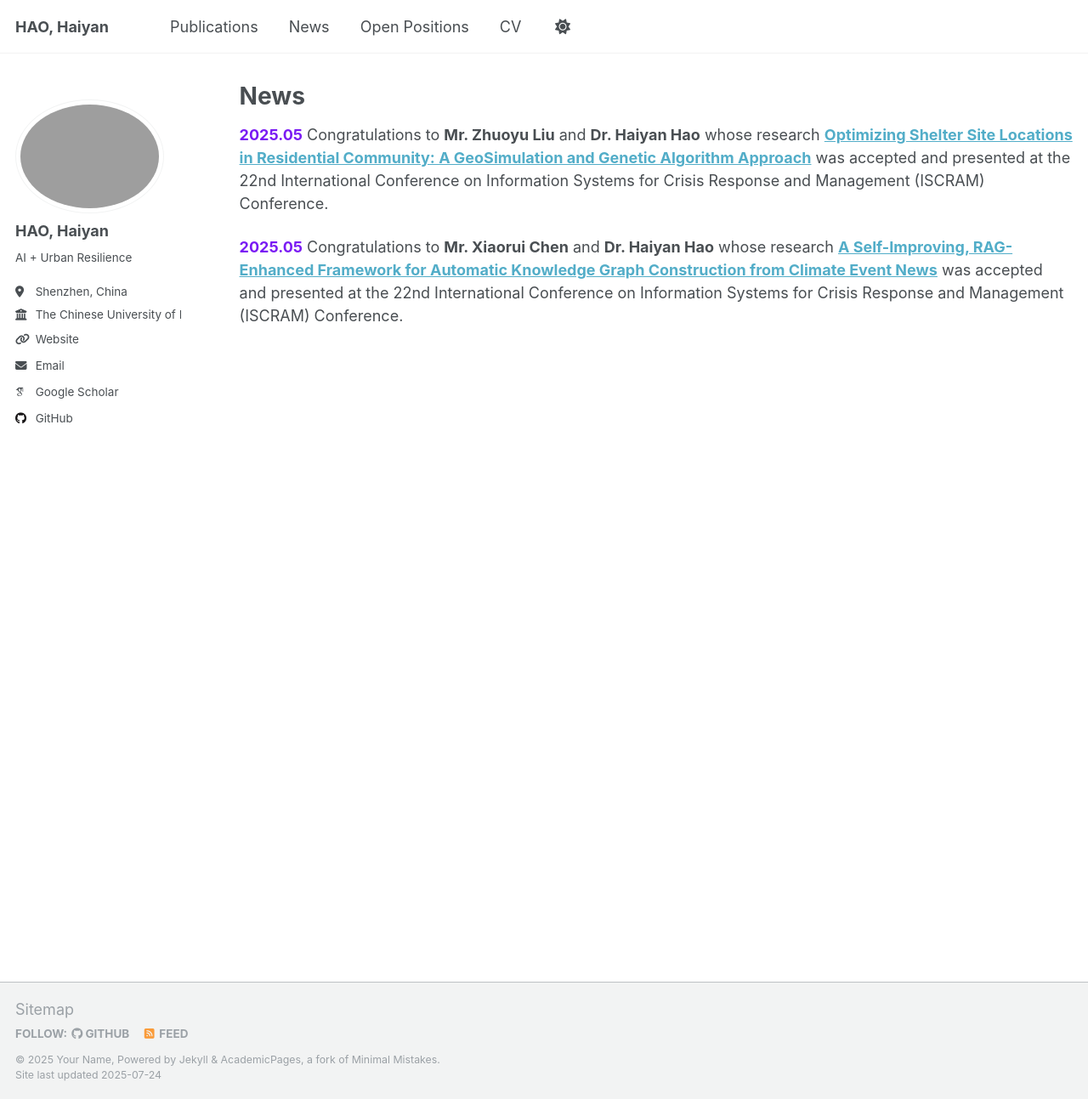
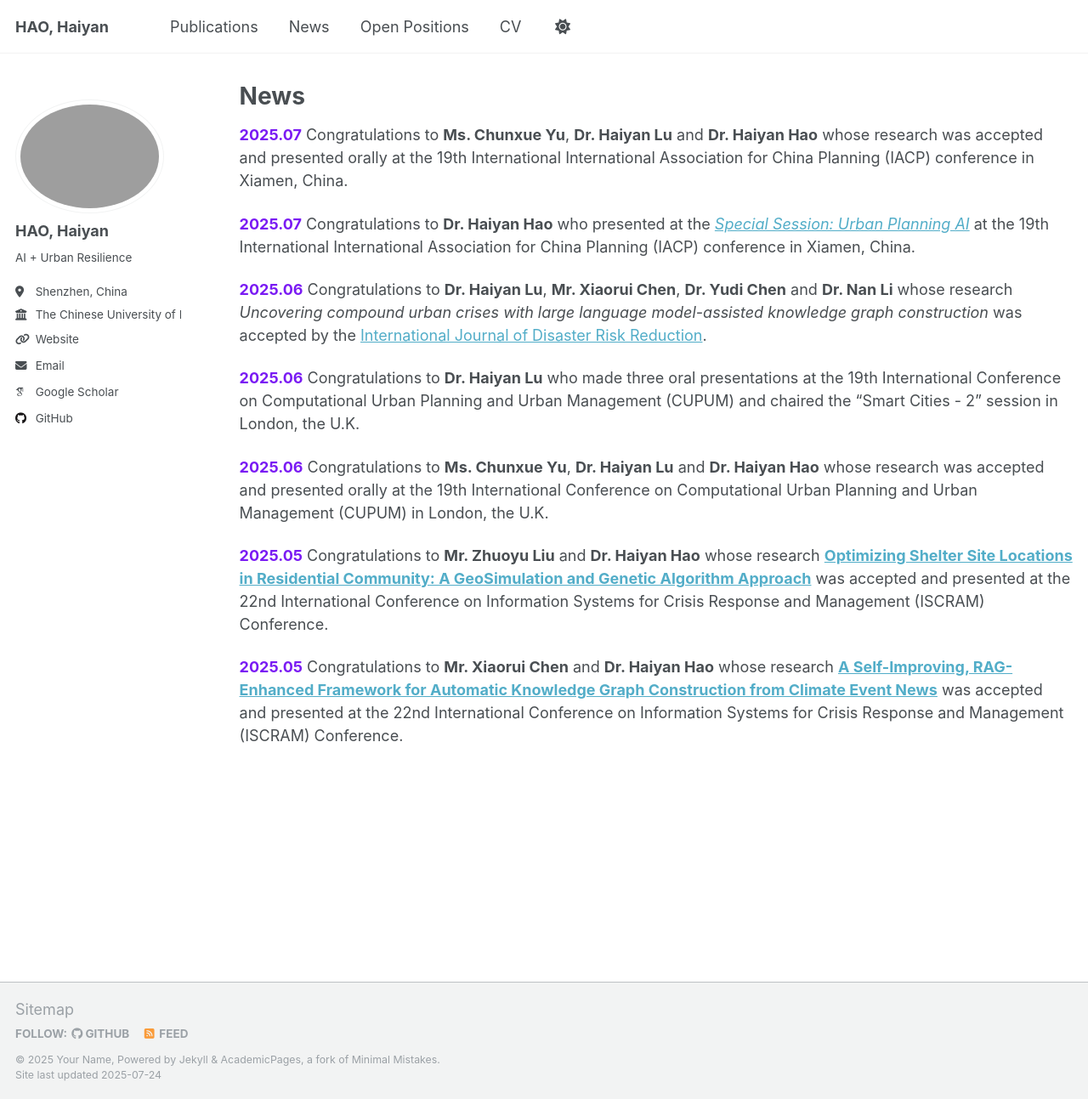
Before and after one commit to Haiyan-Hao/haiyan_hao, a Jekyll site: the page built from _pages/news.md, in a window 1280 px wide and 1293 px high. Shown: the whole window at 85% size. Built offline with Jekyll 4.4.1, drawn with Linux system fonts in a browser that asks for light colours; some web fonts are replaced.

Commit message:
Update news.md

```diff
--- a/_pages/news.md
+++ b/_pages/news.md
@@ -5,6 +5,16 @@ permalink: /news/
 author_profile: true
 ---
 
+**<font color="7a1bf3">2025.07</font>** Congratulations to **Ms. Chunxue Yu**, **Dr. Haiyan Lu** and **Dr. Haiyan Hao** whose research was accepted and presented orally at the 19th International International Association for China Planning (IACP) conference in Xiamen, China.
+
+**<font color="7a1bf3">2025.07</font>** Congratulations to **Dr. Haiyan Hao** who presented at the [*Special Session: Urban Planning AI*](https://mp.weixin.qq.com/s/5AAAUujGDOHbcvSrpja9aw) at the 19th International International Association for China Planning (IACP) conference in Xiamen, China.
+
+**<font color="7a1bf3">2025.06</font>** Congratulations to **Dr. Haiyan Lu**, **Mr. Xiaorui Chen**, **Dr. Yudi Chen** and **Dr. Nan Li** whose research *Uncovering compound urban crises with large language model-assisted knowledge graph construction* was accepted by the [International Journal of Disaster Risk Reduction](https://www.complexresilientcities.com/news/).
+
+**<font color="7a1bf3">2025.06</font>** Congratulations to **Dr. Haiyan Lu** who made three oral presentations at the 19th International Conference on Computational Urban Planning and Urban Management (CUPUM) and chaired the "Smart Cities - 2" session in London, the U.K.
+
+**<font color="7a1bf3">2025.06</font>** Congratulations to **Ms. Chunxue Yu**, **Dr. Haiyan Lu** and **Dr. Haiyan Hao** whose research was accepted and presented orally at the 19th International Conference on Computational Urban Planning and Urban Management (CUPUM) in London, the U.K.
+
 **<font color="7a1bf3">2025.05</font>** Congratulations to **Mr. Zhuoyu Liu** and **Dr. Haiyan Hao** whose research [**Optimizing Shelter Site Locations in Residential Community: A GeoSimulation and Genetic Algorithm Approach**](https://ojs.iscram.org/index.php/Proceedings/article/view/153) was accepted and presented at the 22nd International Conference on Information Systems for Crisis Response and Management (ISCRAM) Conference.
 
 **<font color="7a1bf3">2025.05</font>** Congratulations to **Mr. Xiaorui Chen** and **Dr. Haiyan Hao** whose research [**A Self-Improving, RAG-Enhanced Framework for Automatic Knowledge Graph Construction from Climate Event News**](https://ojs.iscram.org/index.php/Proceedings/article/view/154) was accepted and presented at the 22nd International Conference on Information Systems for Crisis Response and Management (ISCRAM) Conference.
```
